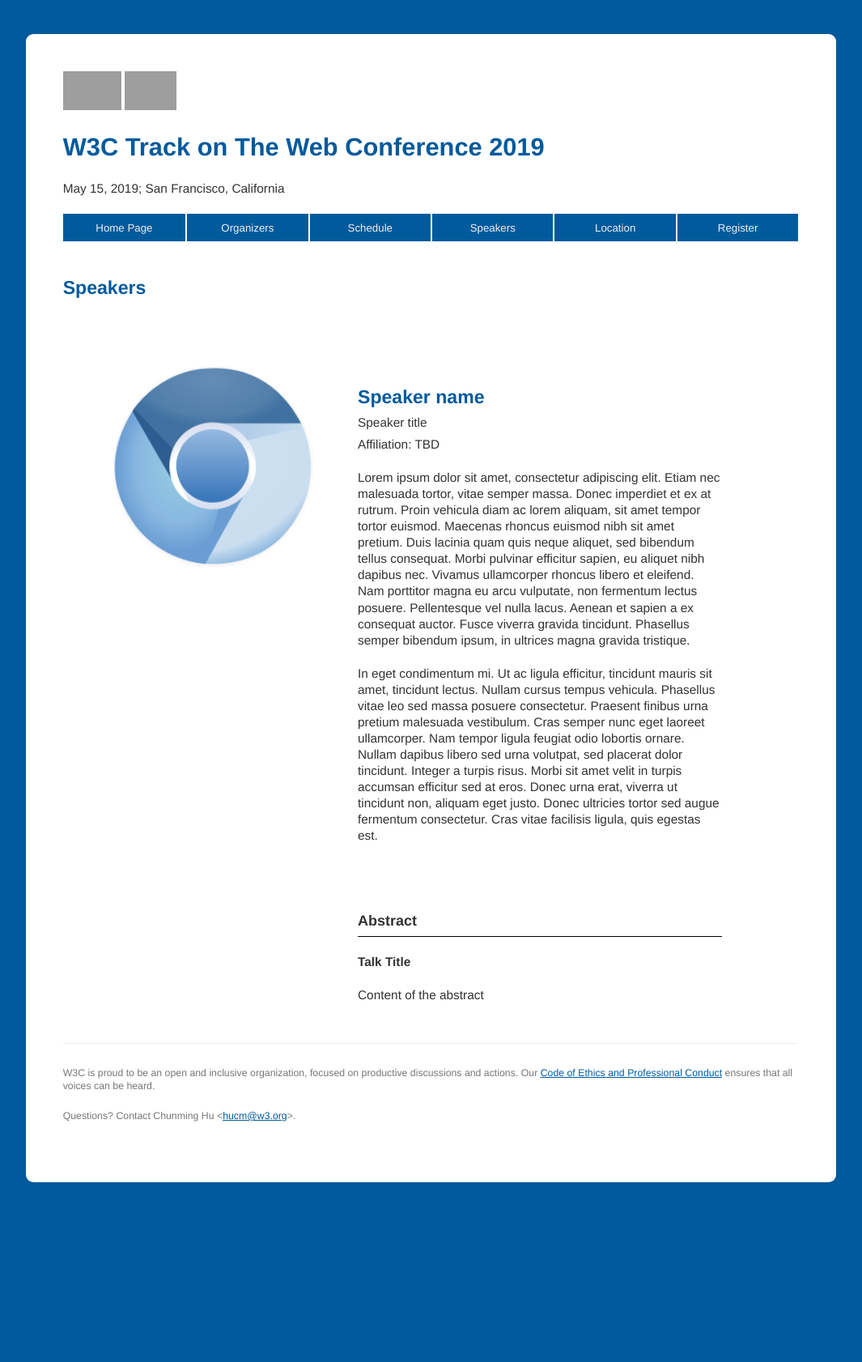
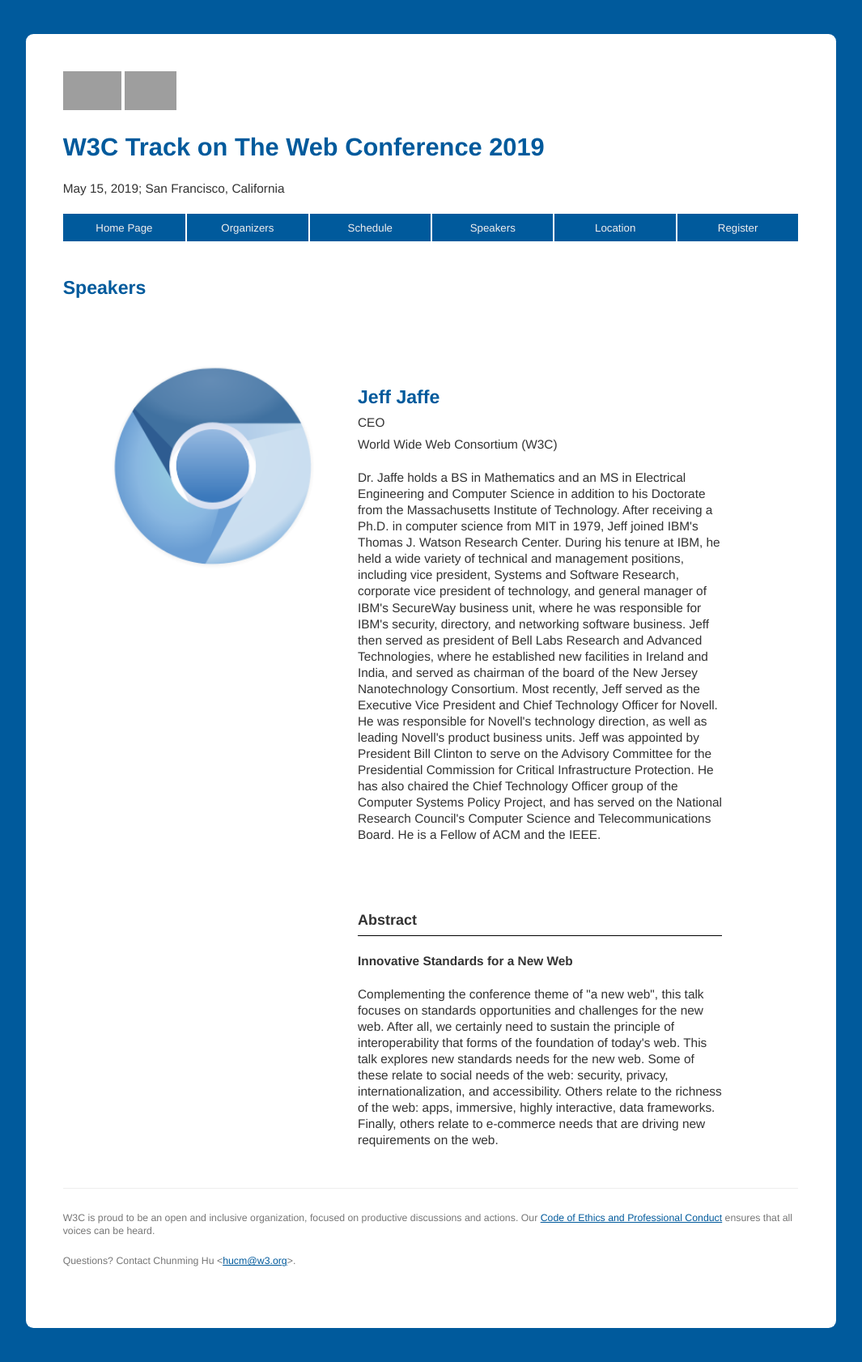
Before and after one commit to w3c/w3c-track-2019, a Jekyll site: the page built from speakers.md, in a window 1280 px wide. Shown: the whole page at 81% size, without its empty margins (108-1173 px from the left). Built offline with Jekyll 4.4.1, drawn with Linux system fonts in a browser that asks for light colours; our own code applies the rules of GitHub Pages for plain Markdown files; before the commit the page ends 1502 px from its top, so only the background shows below that; grey boxes are pictures that could not be loaded.

Commit message:
add jeff's talk abstract and bio

```diff
--- a/speakers.md
+++ b/speakers.md
@@ -4,7 +4,7 @@ layout: home
 
 # Speakers
 
-<section class="speaker">
+<section class="speaker" id="jeff">
 	<div class="container-md">
 		<div class="flex">
 			<div class="col-1">
@@ -16,18 +16,17 @@ layout: home
 			</div>
 			<div class="col-2">
 				<div class="basic">
-					<h2 class="name">Speaker name</h2>
-					<p class="speaker-title">Speaker title</p>
-					<p class="speaker-detail">Affiliation: TBD</p>
+					<h2 class="name">Jeff Jaffe</h2>
+					<p class="speaker-title">CEO</p>
+					<p class="speaker-detail">World Wide Web Consortium (W3C)</p>
 				</div>
 				<div class="biography">
-					<p>Lorem ipsum dolor sit amet, consectetur adipiscing elit. Etiam nec malesuada tortor, vitae semper massa. Donec imperdiet et ex at rutrum. Proin vehicula diam ac lorem aliquam, sit amet tempor tortor euismod. Maecenas rhoncus euismod nibh sit amet pretium. Duis lacinia quam quis neque aliquet, sed bibendum tellus consequat. Morbi pulvinar efficitur sapien, eu aliquet nibh dapibus nec. Vivamus ullamcorper rhoncus libero et eleifend. Nam porttitor magna eu arcu vulputate, non fermentum lectus posuere. Pellentesque vel nulla lacus. Aenean et sapien a ex consequat auctor. Fusce viverra gravida tincidunt. Phasellus semper bibendum ipsum, in ultrices magna gravida tristique.</p>
-					<p>In eget condimentum mi. Ut ac ligula efficitur, tincidunt mauris sit amet, tincidunt lectus. Nullam cursus tempus vehicula. Phasellus vitae leo sed massa posuere consectetur. Praesent finibus urna pretium malesuada vestibulum. Cras semper nunc eget laoreet ullamcorper. Nam tempor ligula feugiat odio lobortis ornare. Nullam dapibus libero sed urna volutpat, sed placerat dolor tincidunt. Integer a turpis risus. Morbi sit amet velit in turpis accumsan efficitur sed at eros. Donec urna erat, viverra ut tincidunt non, aliquam eget justo. Donec ultricies tortor sed augue fermentum consectetur. Cras vitae facilisis ligula, quis egestas est.</p>
+					<p>Dr. Jaffe holds a BS in Mathematics and an MS in Electrical Engineering and Computer Science in addition to his Doctorate from the Massachusetts Institute of Technology. After receiving a Ph.D. in computer science from MIT in 1979, Jeff joined IBM's Thomas J. Watson Research Center. During his tenure at IBM, he held a wide variety of technical and management positions, including vice president, Systems and Software Research, corporate vice president of technology, and general manager of IBM's SecureWay business unit, where he was responsible for IBM's security, directory, and networking software business. Jeff then served as president of Bell Labs Research and Advanced Technologies, where he established new facilities in Ireland and India, and served as chairman of the board of the New Jersey Nanotechnology Consortium. Most recently, Jeff served as the Executive Vice President and Chief Technology Officer for Novell. He was responsible for Novell's technology direction, as well as leading Novell's product business units. Jeff was appointed by President Bill Clinton to serve on the Advisory Committee for the Presidential Commission for Critical Infrastructure Protection. He has also chaired the Chief Technology Officer group of the Computer Systems Policy Project, and has served on the National Research Council's Computer Science and Telecommunications Board. He is a Fellow of ACM and the IEEE.</p>
 				</div>
 				<div class="speaker-abstract">
 					<h3>Abstract</h3>
-					<h4>Talk Title</h4>
-					<p>Content of the abstract</p>
+					<h4>Innovative Standards for a New Web</h4>
+					<p>Complementing the conference theme of "a new web", this talk focuses on standards opportunities and challenges for the new web.  After all, we certainly need to sustain the principle of interoperability that forms of the foundation of today's web. This talk explores new standards needs for the new web.  Some of these relate to social needs of the web: security, privacy, internationalization, and accessibility.  Others relate to the richness of the web: apps, immersive, highly interactive, data frameworks.  Finally, others relate to e-commerce needs that are driving new requirements on the web.</p>
 				</div>
 			</div>
 		</div>
```
